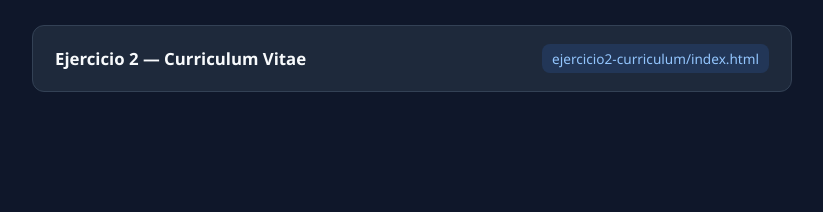
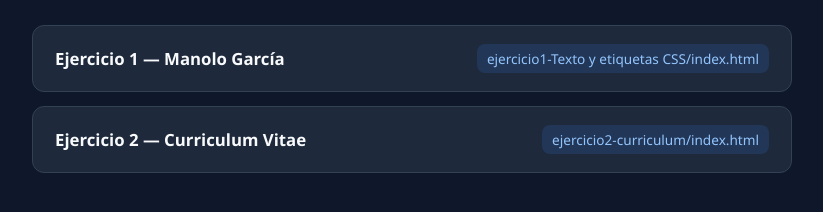
Before and after one commit to Jmcanogar/WebJuanma-AWEB, a plain HTML site: page index.html in a window 1280 px wide. Shown: the part 172-384 px from the top of the page, without its empty margins (228-1051 px from the left). Drawn offline with Linux system fonts and the light colour scheme.

Commit message:
Update index.html

```diff
--- a/index.html
+++ b/index.html
@@ -91,6 +91,12 @@
 
     <ul class="lista-trabajos">
       <li>
+        <a class="tarjeta-enlace" href="ejercicio1-Texto%20y%20etiquetas%20CSS/index.html">
+          <span class="titulo-trabajo">Ejercicio 1 — Manolo García</span>
+          <span class="etiqueta-ruta">ejercicio1-Texto y etiquetas CSS/index.html</span>
+        </a>
+      </li>
+      <li>
         <a class="tarjeta-enlace" href="ejercicio2-curriculum/index.html">
           <span class="titulo-trabajo">Ejercicio 2 — Curriculum Vitae</span>
           <span class="etiqueta-ruta">ejercicio2-curriculum/index.html</span>
```
